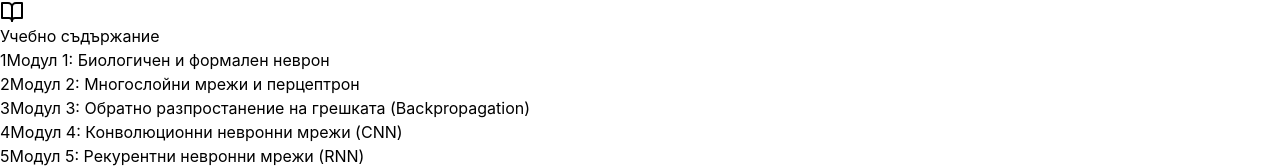
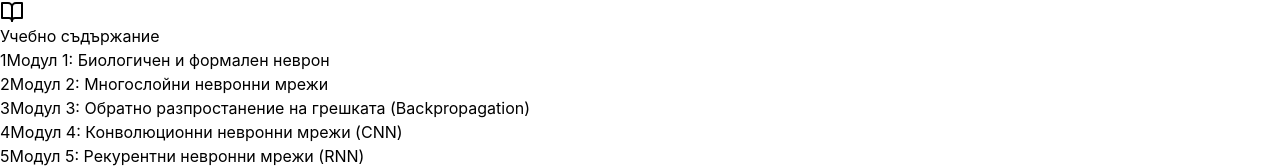
Before and after one commit to lgotsev/neural-networks-course, a React (Vite) app: page / in a window 1280 px wide. Shown: the part 456-624 px from the top of the page. Built offline with nearby package versions, Linux system fonts and the light colour scheme.

Commit message:
Update App.jsx

```diff
--- a/src/App.jsx
+++ b/src/App.jsx
@@ -194,7 +194,7 @@ const NeuronSimulator = ({ onBack }) => {
                 onChange={(e) => setActivationFunction(e.target.value)}
                 className="w-full p-3 border-2 border-gray-300 rounded-lg text-lg font-semibold cursor-pointer hover:border-purple-500 transition-colors"
               >
-                <option value="step">Стъпална (Step)</option>
+                <option value="step">Прагова (Step)</option>
                 <option value="sigmoid">Sigmoid (σ)</option>
                 <option value="tanh">Tanh</option>
                 <option value="relu">ReLU</option>
@@ -362,7 +362,7 @@ const LearningPlatform = () => {
     ],
     syllabus: [
       "Модул 1: Биологичен и формален неврон",
-      "Модул 2: Многослойни мрежи и перцептрон",
+      "Модул 2: Многослойни невронни мрежи",
       "Модул 3: Обратно разпростанение на грешката (Backpropagation)",
       "Модул 4: Конволюционни невронни мрежи (CNN)",
       "Модул 5: Рекурентни невронни мрежи (RNN)",
@@ -412,10 +412,10 @@ const LearningPlatform = () => {
     },
     {
       id: 2,
-      title: "Многослойни мрежи и перцептрон",
+      title: "Многослойни невронни мрежи",
       icon: BookOpen,
       color: "bg-green-500",
-      duration: "6 академични часа",
+      duration: "Лекционни и практически занятия",
       summary: "Изучаване на многослойни невронни мрежи, тяхната архитектура и изчислителни възможности.",
       goals: [
         "Разбиране на концепцията за слоеве в невронните мрежи",
@@ -439,15 +439,15 @@ const LearningPlatform = () => {
       title: "Backpropagation",
       icon: Target,
       color: "bg-purple-500",
-      duration: "8 академични часа",
+      duration: "Лекционни и семинарни занятия",
       summary: "Алгоритъмът за обучение на многослойни мрежи чрез обратно разпространение на грешката.",
       goals: [
-        "Разбиране на градиентно спускане",
+        "Разбиране на градиентно затихване",
         "Имплементация на backpropagation"
       ],
       content: [
         {
-          title: "Градиентно спускане",
+          title: "Градиентно затихване и екплозия",
           topics: [
             "Функции на загубата",
             "Частни производни"
```
